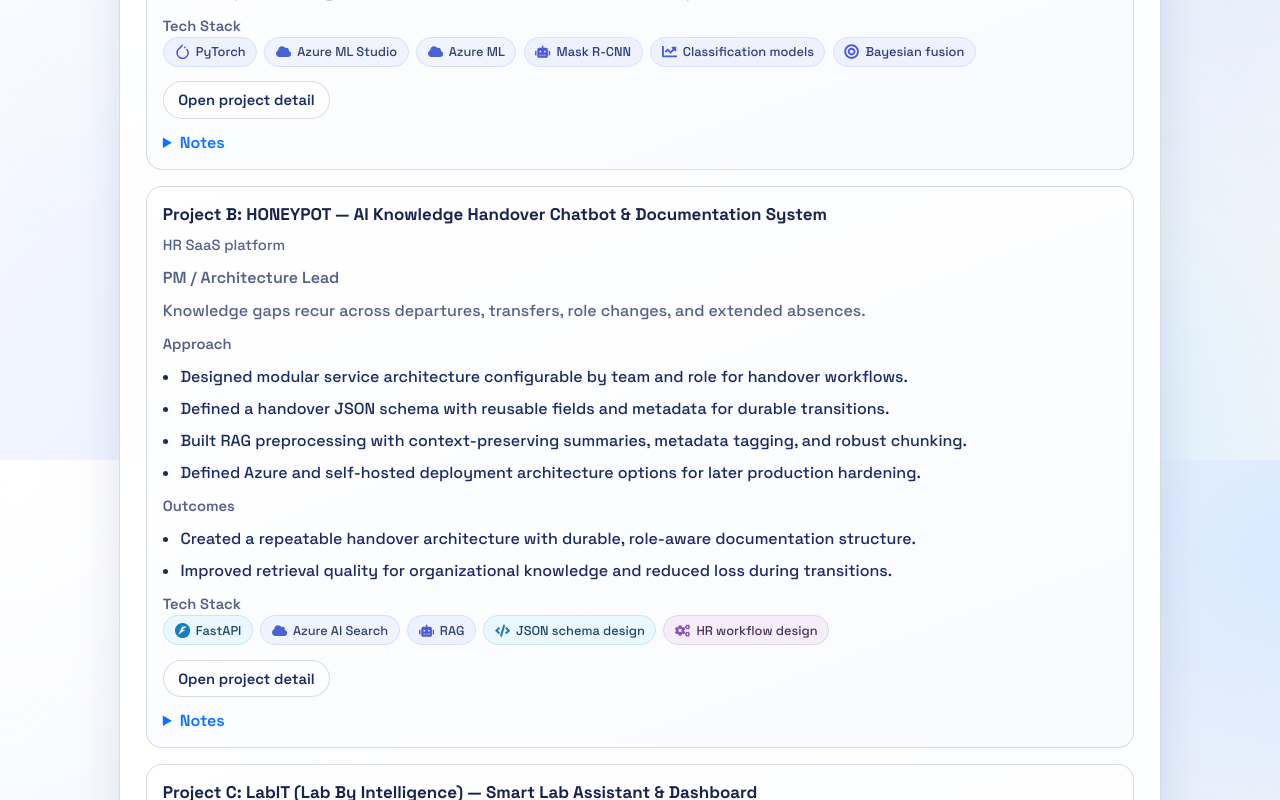
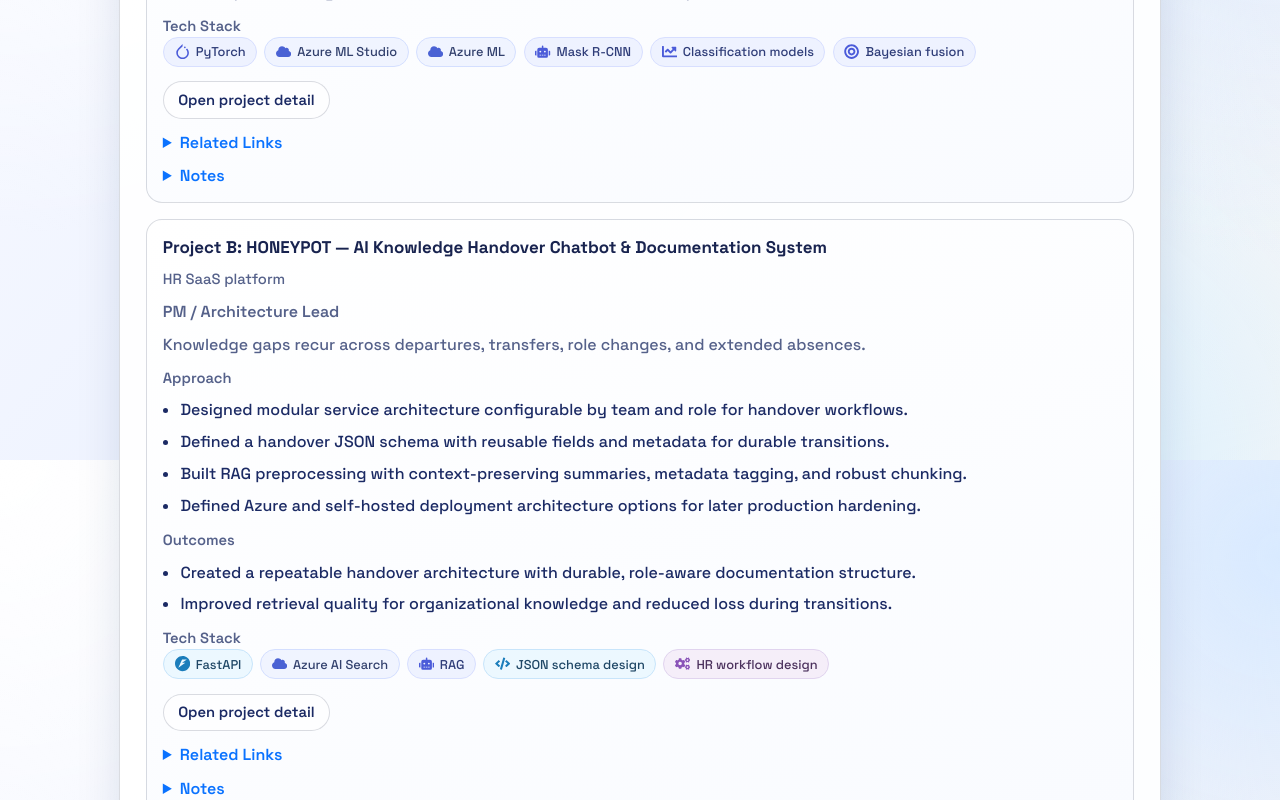
Before and after one commit to dailykim149656-source/Portfolio_KHY, a React (Vite) app: page / in a window 1280 px wide. Shown: the part 1940-2740 px from the top of the page. Built offline with nearby package versions, Linux system fonts and the light colour scheme.

Commit message:
Add LinkedIn links to selected project entries
Insert direct LinkedIn post URLs for snap-q, honeypot, and labit-lab in portfolio data.

```diff
--- a/src/data/portfolio.ts
+++ b/src/data/portfolio.ts
@@ -431,6 +431,14 @@ export const portfolio: PortfolioData = {
           tone: 'ai',
         },
       ],
+      links: [
+        {
+          href: 'https://www.linkedin.com/posts/kimhyoyeol_activity-7415780477254541312-ttNM?utm_source=share&utm_medium=member_desktop&rcm=ACoAACkMWEQB20TCGIFoYe8EtrvrSv7ot_DcjjM',
+          label: {
+            en: 'LinkedIn Post',
+          },
+        },
+      ],
       notes: {
         en: ['Summary is adapted from LinkedIn posts and project timeline notes.'],
       },
@@ -493,6 +501,14 @@ export const portfolio: PortfolioData = {
           icon: 'cogs',
           iconLabel: 'HR workflow design',
           tone: 'ops',
+        },
+      ],
+      links: [
+        {
+          href: 'https://www.linkedin.com/posts/kimhyoyeol_activity-7416846994914115584-MkTB?utm_source=share&utm_medium=member_desktop&rcm=ACoAACkMWEQB20TCGIFoYe8EtrvrSv7ot_DcjjM',
+          label: {
+            en: 'LinkedIn Post',
+          },
         },
       ],
       notes: {
@@ -575,6 +591,14 @@ export const portfolio: PortfolioData = {
           icon: 'sse',
           iconLabel: 'SSE',
           tone: 'ops',
+        },
+      ],
+      links: [
+        {
+          href: 'https://www.linkedin.com/posts/kimhyoyeol_ms-ai-school-%EC%B5%9C%EC%A2%85-%ED%94%84%EB%A1%9C%EC%A0%9D%ED%8A%B8%EC%97%90-%EB%8C%80%ED%95%B4-%EC%A0%95%EB%A6%AC%ED%95%B4%EB%B3%B4%EC%95%98%EC%8A%B5%EB%8B%88%EB%8B%A4-activity-7434870216364318720-MKY6?utm_source=share&utm_medium=member_desktop&rcm=ACoAACkMWEQB20TCGIFoYe8EtrvrSv7ot_DcjjM',
+          label: {
+            en: 'LinkedIn Post',
+          },
         },
       ],
       notes: {
```
